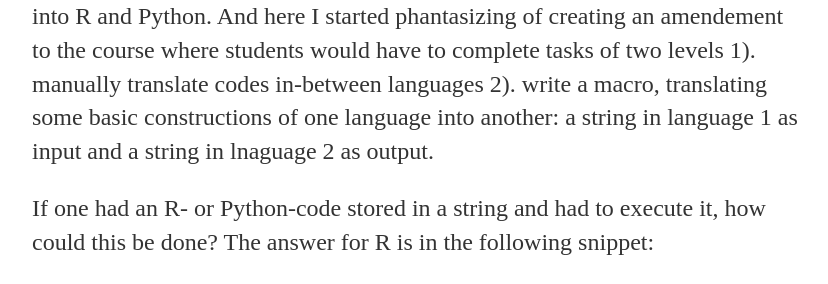
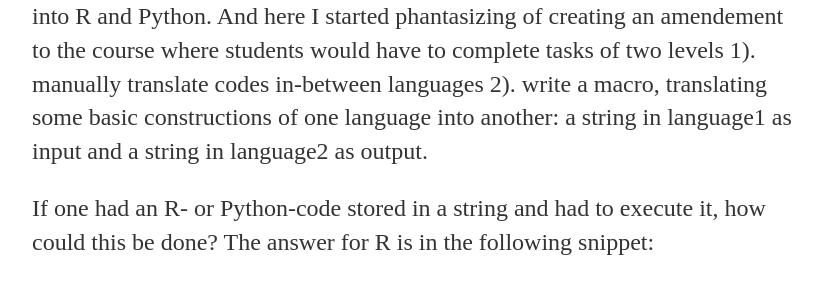
Before and after one commit to elizavetasemenova/elizavetasemenova.github.io, a Jekyll site: the page built from _posts/2017-02-19-Run-string-as-code-in-R.md, in a window 1280 px wide. Shown: the part 709-993 px from the top of the page, without its empty margins (224-1052 px from the left). Built offline with Jekyll 4.4.1, drawn with Linux system fonts in a browser that asks for light colours; comment, search, counter and statistics services are not loaded; some of the changed text lies outside the part shown; grey boxes are pictures that could not be loaded.

Commit message:
Update 2017-02-19-Run-string-as-code-in-R.md

```diff
--- a/_posts/2017-02-19-Run-string-as-code-in-R.md
+++ b/_posts/2017-02-19-Run-string-as-code-in-R.md
@@ -9,7 +9,7 @@ A while ago I read a book by Marcel Salathe 'Nature in Code', which was written
 
 The code for the book was originally written in Java Script. This language was chosen since it runs on modern devices without additional installations, plus it is the language of the web. Anyhow, nowadays most of the Life Science analysis and modeling is done in R and/or Python (at least my biased perception says so).
 
-Since I am going to re-read the book, I decided in parallel to be translating it into R and Python. And here I started phantasizing of creating an amendement to the course where students would have to complete tasks of two levels 1). manually translate codes in-between languages 2). write a macro, translating some basic constructions of one language into another: a string in language 1 as input and a string in lnaguage 2 as output.
+Since I am going to re-read the book, I decided in parallel to be translating it into R and Python. And here I started phantasizing of creating an amendement to the course where students would have to complete tasks of two levels 1). manually translate codes in-between languages 2). write a macro, translating some basic constructions of one language into another: a string in language1 as input and a string in language2 as output.
 
 If one had an R- or Python-code stored in a string and had to execute it, how could this be done?
 The answer for R is in the following snippet:
```
